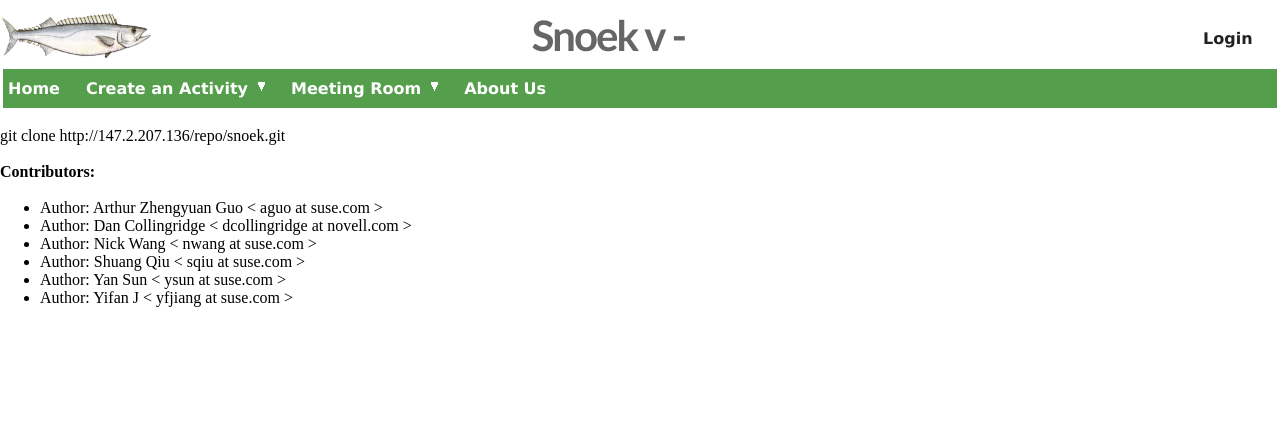
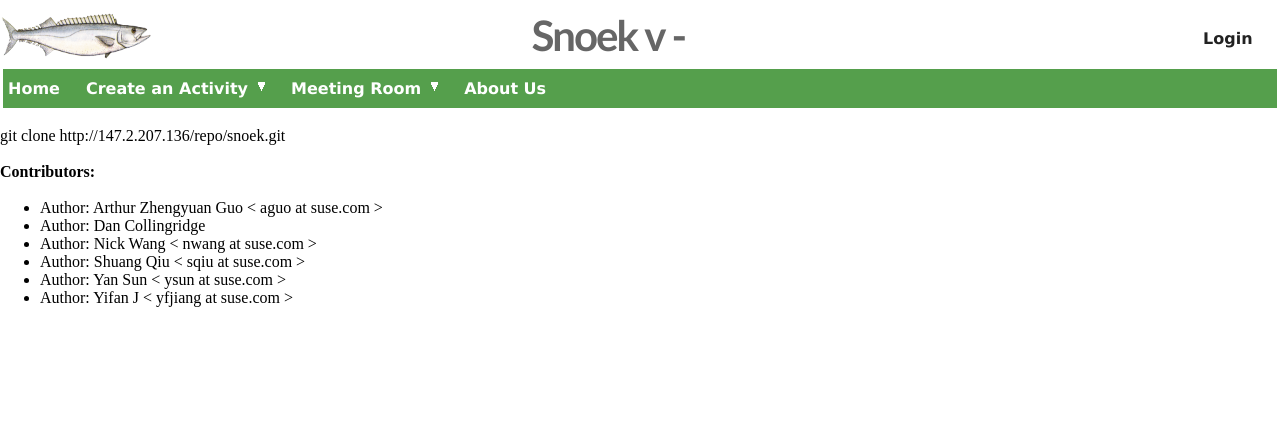
Before and after one commit to whsalex/Django-snoek, a Django app: template templates/about.html in a window 1280 px wide. Shown: the top 434 px of the page. Run offline with Django 3.2, Linux system fonts and the light colour scheme; the template is opened without the code that fills it, so the values that code supplies are empty.

Commit message:
remove unused contact info

```diff
--- a/templates/about.html
+++ b/templates/about.html
@@ -6,7 +6,7 @@
 <h3>Contributors:</h3>
 <ul>
 <li>Author: Arthur Zhengyuan Guo &lt; aguo at suse.com &gt; </li>
-<li>Author: Dan Collingridge &lt; dcollingridge at novell.com &gt; </li>
+<li>Author: Dan Collingridge</li>
 <li>Author: Nick Wang &lt; nwang at suse.com &gt; </li>
 <li>Author: Shuang Qiu &lt; sqiu at suse.com &gt; </li>
 <li>Author: Yan Sun &lt; ysun at suse.com &gt; </li>
```
